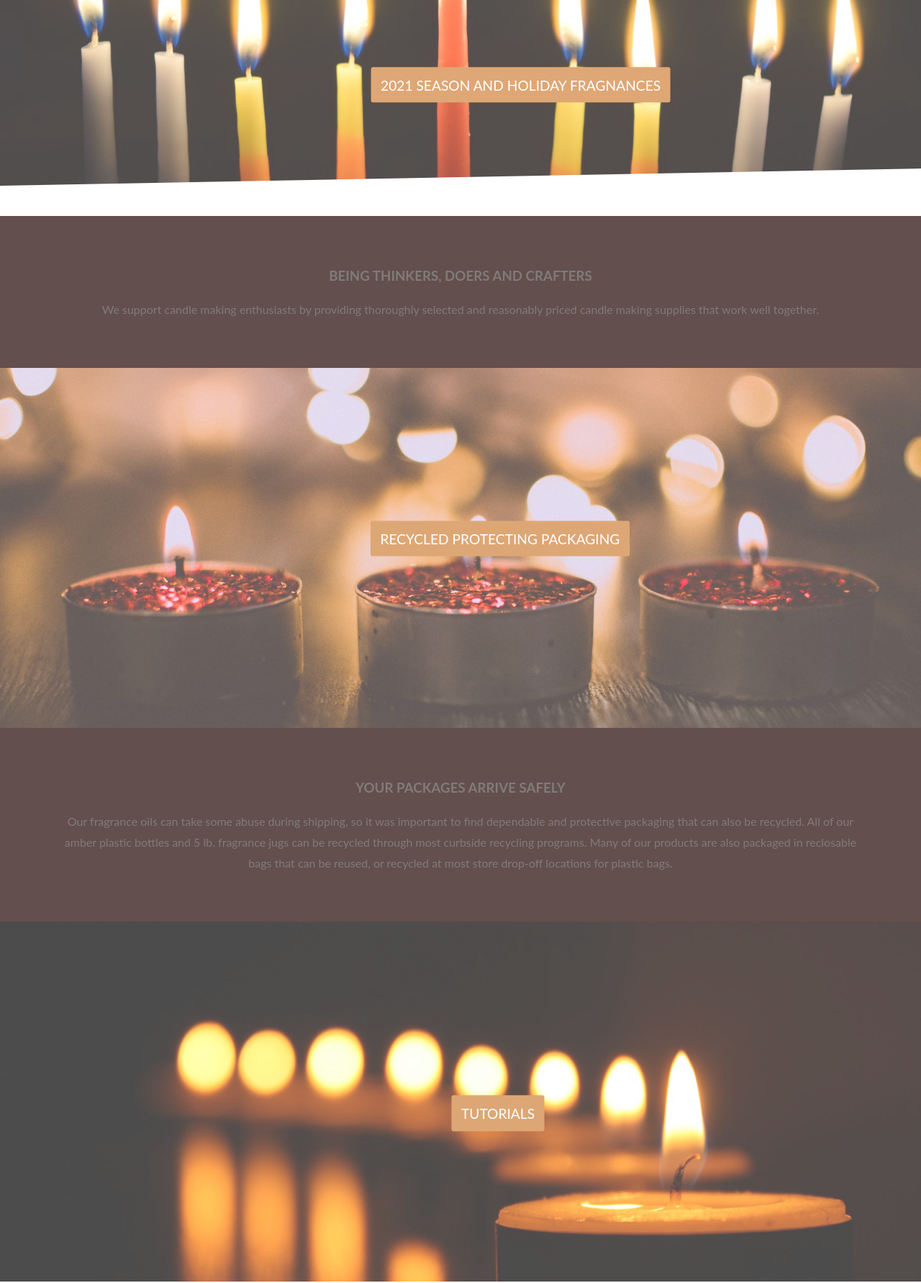
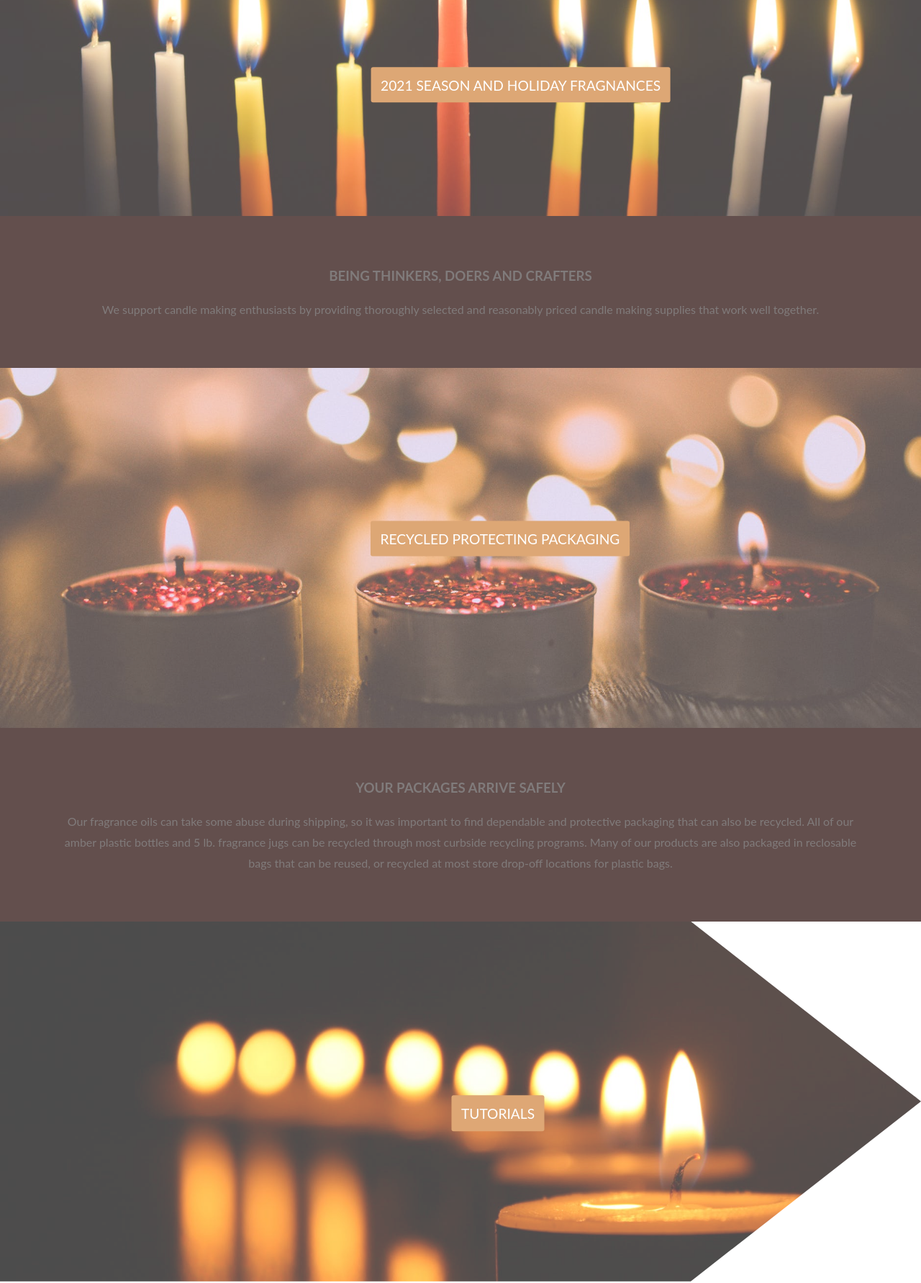
Before and after one commit to Serx310/Week6-Candleshop-SergeiBubnov, a plain HTML site: page index.html in a window 1280 px wide. Shown: the top 1782 px of the page at 72% size. Drawn offline with Linux system fonts and the light colour scheme.

Commit message:
Some more minor changes

```diff
--- a/css/styles.css
+++ b/css/styles.css
@@ -23,7 +23,6 @@ body, html{
 .intro-image{
     background-image: url(../img/pexels-photo-11533.jpeg);
     min-height: 300px;
-    clip-path: polygon(0 0, 100% 0%, 100% 78%, 0 86%);
     overflow: hidden;
 }
 
@@ -58,7 +57,6 @@ body, html{
     margin-left: 530px;
     transform: translate(-2%, 750%);
 }
-
 .packaging-image__text a{
     background-color: #D0823B;
     color: #ffffff;
@@ -75,6 +73,7 @@ body, html{
     background-image: url(../img/pexels-photo-289756.jpeg);
     min-height: 500px;
     overflow: hidden;
+    clip-path: polygon(0% 0%, 75% 0%, 100% 50%, 75% 100%, 0% 100%);
 }
 
 .tutorials-image__text{
```
